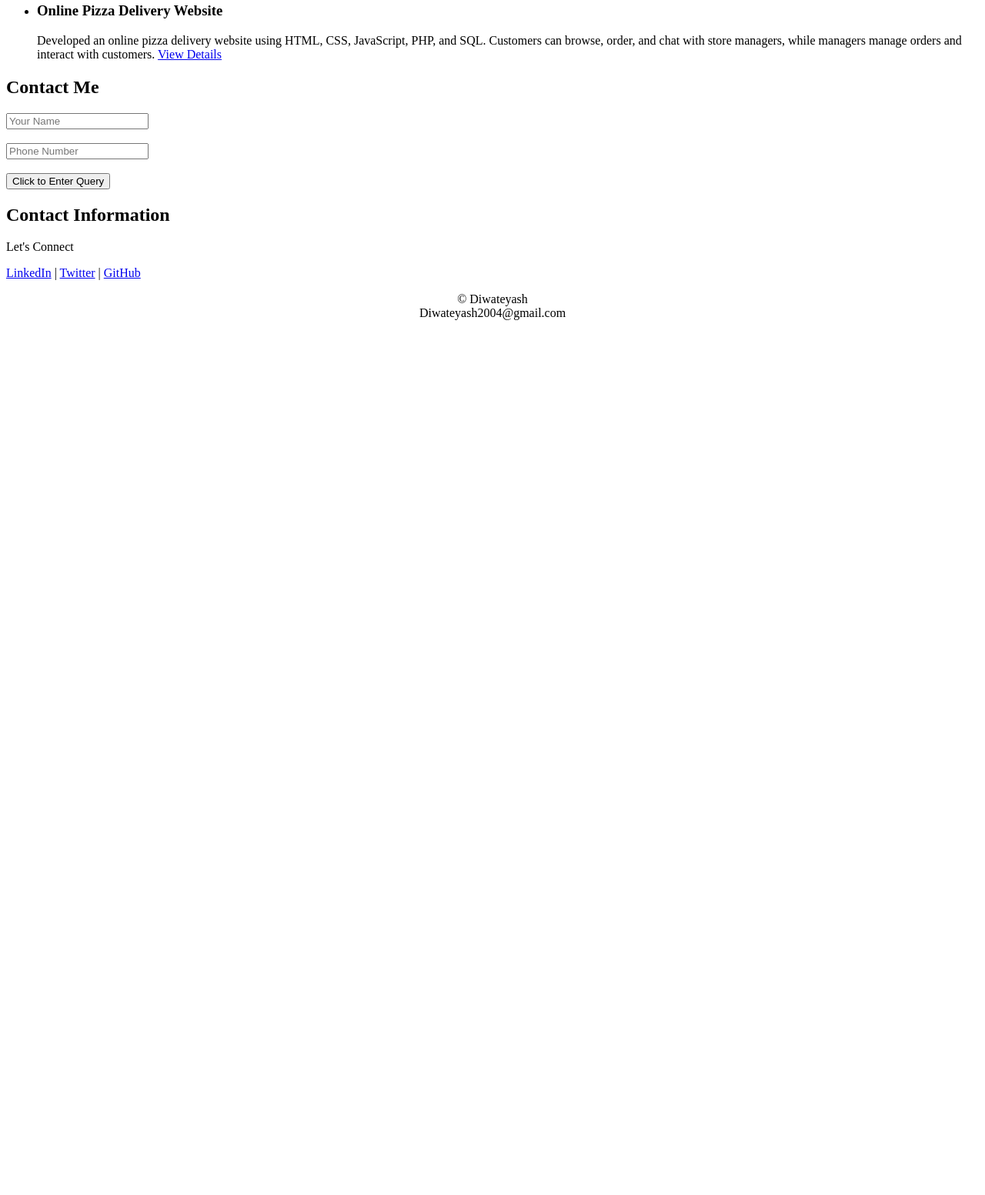
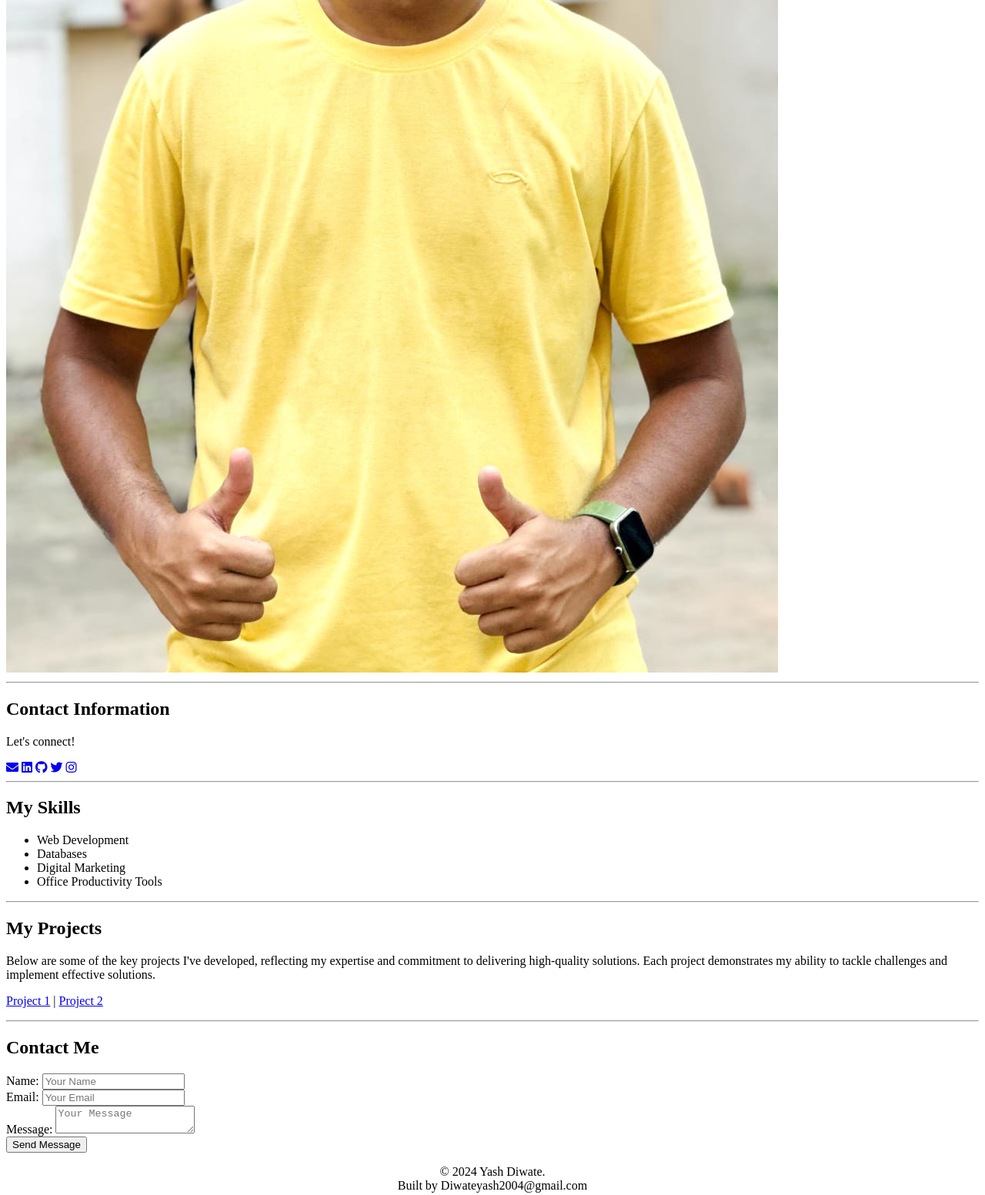
Before and after one commit to Mediwateyash/portfolio-website, a plain HTML site: page index.html in a window 1280 px wide. Shown: the part 781-2334 px from the top of the page at 77% size. Before the commit the page ends 1213 px from the top, so only its background shows below. Drawn offline with Linux system fonts and the light colour scheme.

Commit message:
changes in structure of skill and projects

```diff
--- a/index.html
+++ b/index.html
@@ -7,75 +7,78 @@
     <title>Diwate Yash's Profile</title>
     <link rel="icon" href="/portfolio-website/assets/img/icon.ico" type="image/x-icon">
     <link rel="stylesheet" href="assets/css/style.css">
+    <link href="https://fonts.googleapis.com/css2?family=Poppins:wght@400;600;700&display=swap" rel="stylesheet">
+    <link rel="stylesheet" href="https://cdnjs.cloudflare.com/ajax/libs/font-awesome/5.15.1/css/all.min.css">
 </head>
-
 <body>
     <header>
-            <h1>Welcome to my Portfolio Website</h1>
+        <h1>Welcome to my Portfolio Website !</h1>
         <p>I'm Yash Diwate, a web developer currently pursuing my Computer Engineering degree from Watumull Institute Of Electronic Engineering And Computer Technology.</p>
-            <img src="assets/img/yash photo.jpg" alt="Profile picture" width="100">
     </header>
 
     <section>
         <h2>About Me</h2>
         <p>Hello! I'm Yash Narayan Diwate, a Computer Engineering student at Watumull Institute of Electronic Engineering and Computer Technology. My coding journey began with a fascination for software development, and I have honed my skills in Java and Python. I completed my 12th standard at New English High School and Junior College, where my interest in engineering was sparked.</p>
             <p>I am passionate about exploring new technologies and applying my knowledge to real-world challenges. Outside of coding, I stay active through sports, running, and gym workouts. I also contribute to open-source projects, create algorithmic art, and participate in tech meetups and workshops. I am eager to collaborate with like-minded professionals and work on innovative projects that positively impact society.</p>
+            <img src="assets/img/yash photo.jpg" alt="Profile picture" >
     </section>
+    <hr>
+
+    <section>
+        <h2>Contact Information</h2>
+        <p>Let's connect!</p>
+        <a href="mailto:Diwateyash2004@gmail.com" class="icon-link email-icon"><i class="fas fa-envelope"></i></a>
+        <a href="https://www.linkedin.com/in/diwateyash2004/" class="icon-link linkedin-icon"><i class="fab fa-linkedin"></i></a>
+        <a href="https://github.com/Mediwateyash" class="icon-link github-icon"><i class="fab fa-github"></i></a>
+        <a href="https://github.com/Mediwateyash" class="icon-link Twitter-icon"><i class="fab fa-twitter"></i></a>
+        <a href="https://www.instagram.com/im_.diwateyash/" class="icon-link instagram-icon"><i class="fab fa-instagram"></i></a>
+    </section>
+    <hr>
 
     <section>
         <h2>My Skills</h2>
-            <table class="center">
-                <tr>
-                    <td>
-                        <ul style="text-align:left;">
+        <div class="skills-list">
+            <ul class="skills-list">
                 <li>Web Development</li>
-                            <li>Version Control</li>
                 <li>Databases</li>
-                            <li>Cloud Services</li>
+                <li>Digital Marketing</li>
+                <li>Office Productivity Tools</li>
             </ul>
-                    </td>
-                </tr>
-            </table>
+        </div>
     </section>
+    <hr>
 
     <section>
         <h2>My Projects</h2>
-            <ul>
-                <li>
-                    <h3>E-Commerce Website for Sneakers</h3>
-                    <p>An exclusive platform dedicated to shoes and sneakers, built with HTML, JavaScript, and CSS. Enjoy a seamless shopping experience with top brands and direct WhatsApp integration for easy communication. <a href="Projects.html">View Details</a></p>
-                </li>
+        <p>Below are some of the key projects I've developed, reflecting my expertise and commitment to delivering high-quality solutions. Each project demonstrates my ability to tackle challenges and implement effective solutions.</p>
+        <p><a href="project_css.html">Project 1</a> | <a href="https://www.pantechsolutions.net/deep-learning-based-food-calorie-estimation-method-in-dietary-assessment">Project 2</a></p>
+    </section>
     <hr>
-                <li>
-                    <h3>Online Pizza Delivery Website</h3>
-                    <p>Developed an online pizza delivery website using HTML, CSS, JavaScript, PHP, and SQL. Customers can browse, order, and chat with store managers, while managers manage orders and interact with customers. <a href="Projects.html">View Details</a></p>
-                </li>
-            </ul>
-        </section>
 
     <section>
         <h2>Contact Me</h2>
-            <form action="https://wa.me/+918799903365" target="_blank">
-                <input type="text" placeholder="Your Name">
-                <br><br>
-                <input type="number" placeholder="Phone Number">
-                <br><br>
-                <input type="submit" value="Click to Enter Query">
+        <form>
+            <div class="form-group">
+                <label for="name">Name:</label>
+                <input type="text" id="name" name="name" placeholder="Your Name">
+            </div>
+
+            <div class="form-group">
+                <label for="email">Email:</label>
+                <input type="email" id="email" name="email" placeholder="Your Email">
+            </div>
+
+            <div class="form-group">
+                <label for="message">Message:</label>
+                <textarea id="message" name="message" placeholder="Your Message"></textarea>
+            </div>
+
+            <button type="submit">Send Message</button>
         </form>
     </section>
 
-        <section>
-            <h2>Contact Information</h2>
-            <p>Let's Connect</p>
-            <p>
-                <a href="https://www.linkedin.com/in/diwateyash2004/">LinkedIn</a>  |
-                <a href="https://x.com/imdiwateyash">Twitter</a>  |
-                <a href="https://github.com/Mediwateyash">GitHub</a>
-            </p>
-        </section>
-
     <footer>
-            <p>&copy; Diwateyash <br> Diwateyash2004@gmail.com</p>
+        <p>&copy; 2024 Yash Diwate. <br>Built by Diwateyash2004@gmail.com</p>
     </footer>
 </body>
 </html>
```
Lines whose indentation alone changed are shown as unchanged.
